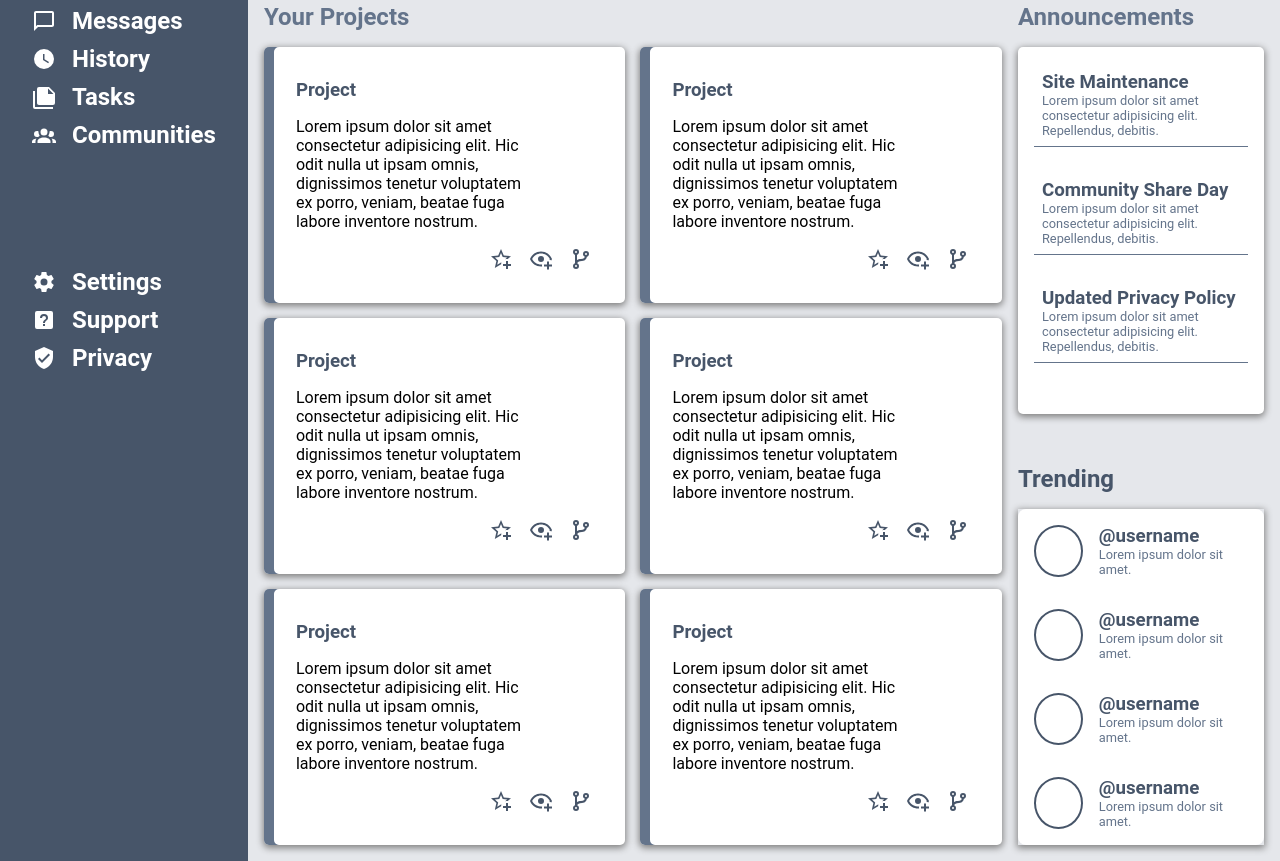
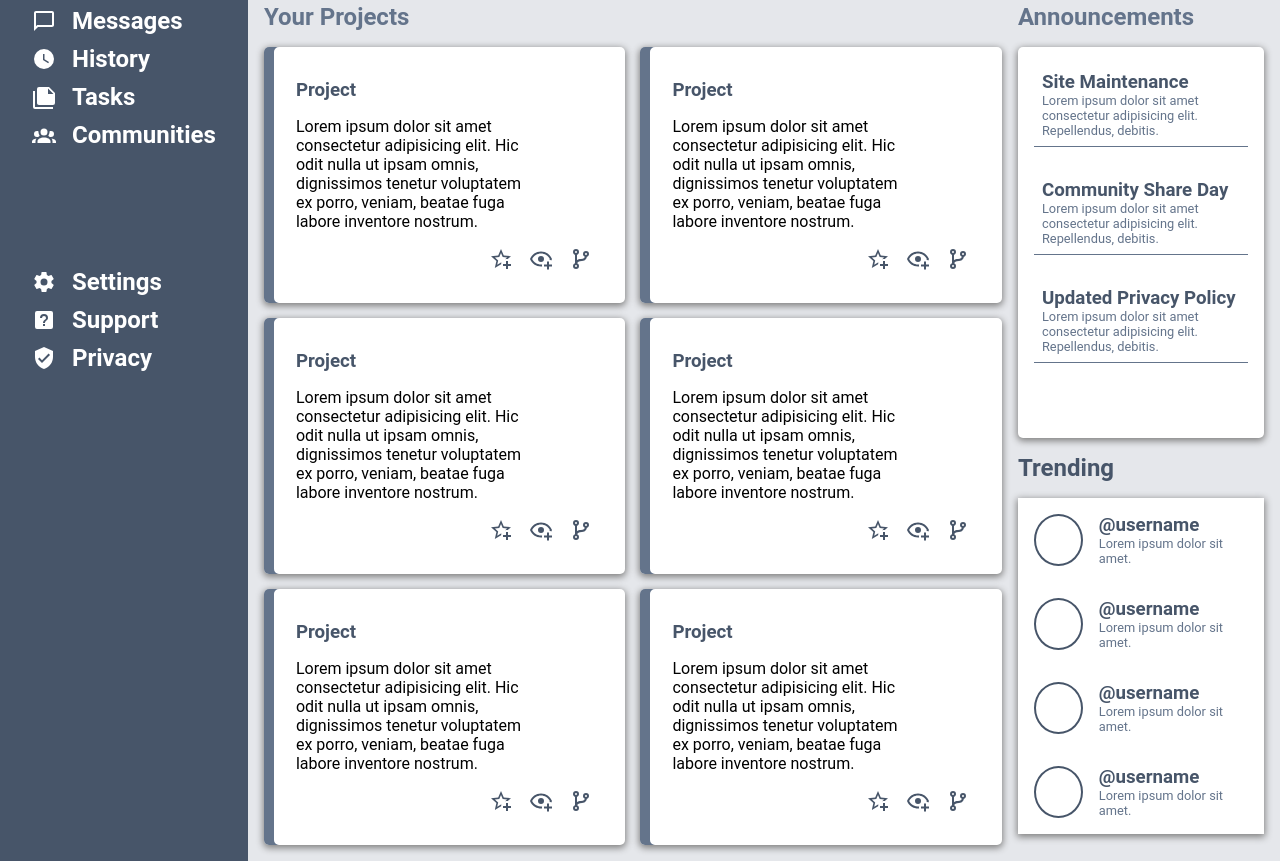
Before and after one commit to P6hi/odin-admin-dashboard, a plain HTML site: page index.html in a window 1280 px wide. Shown: the part 213-1074 px from the top of the page. Drawn offline with Linux system fonts and the light colour scheme.

Commit message:
Remove useless code

```diff
--- a/style.css
+++ b/style.css
@@ -179,7 +179,6 @@ caret-color: #4b5563;
 .cards-container {
     display: grid;
     grid-template-columns: repeat(auto-fit, minmax(250px, 1fr));
-    align-items: start;
     gap: 15px;
 }
 
@@ -187,8 +186,6 @@ caret-color: #4b5563;
     border-radius: 5px;
     box-shadow: 0px 2px 7px 1px grey, inset 10px 0 var(--accent-two);
     background-color: white;
-    display: flex;
-    flex-direction: column;
     padding: 2rem;
 }
 
@@ -222,6 +219,7 @@ article svg:hover > path {
 .right-section {
     display: grid;
     grid-template-columns: 1fr;
+    grid-auto-rows: 1fr;
     gap: 1rem;
 }
 
@@ -253,11 +251,6 @@ article svg:hover > path {
 .right-top-content > p {
     color: var(--accent-two);
     font-size: .8rem;
-}
-
-.right-bottom {
-    align-self: end;
-    border-radius: 5px;
 }
 
 .right-bottom > h3 {
@@ -309,4 +302,5 @@ article svg:hover > path {
 
 .right-bottom-content-container {
     box-shadow: 0px 2px 7px 1px grey;
+    background-color: white;
 }
```
